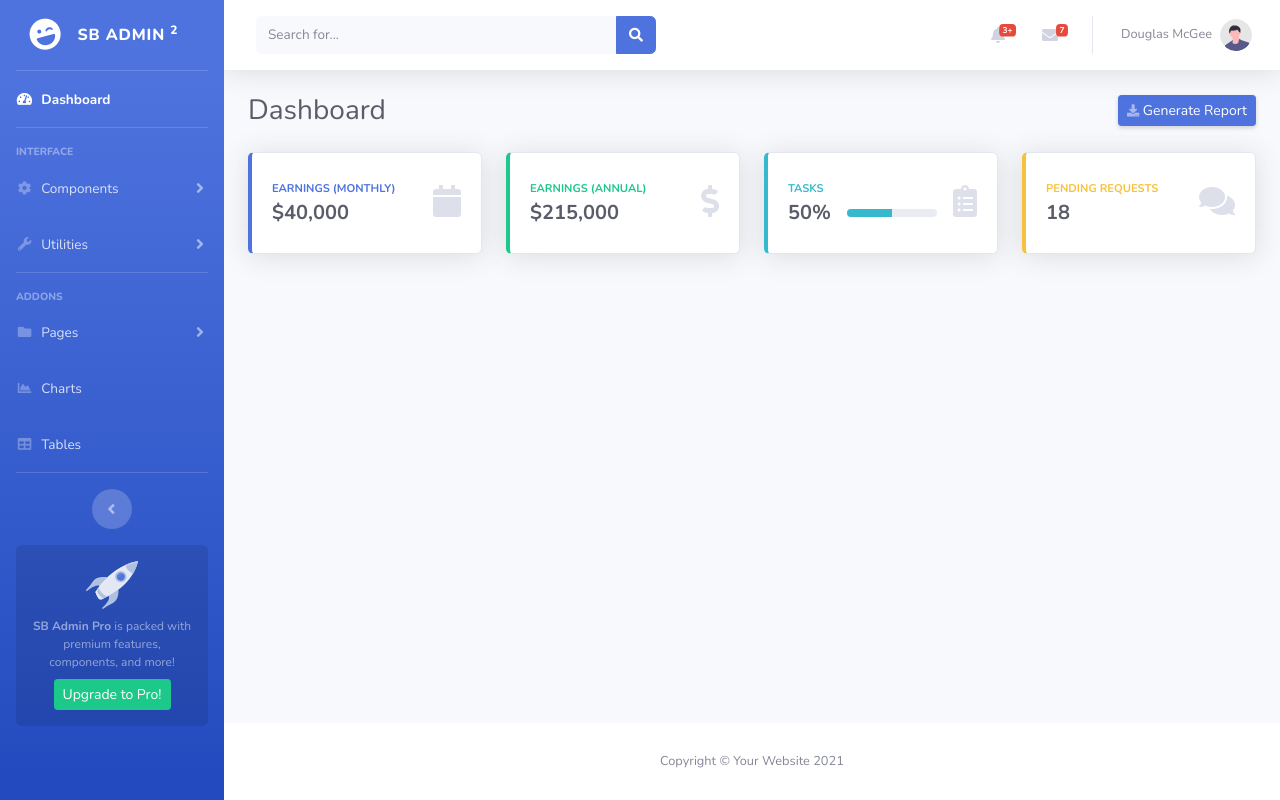
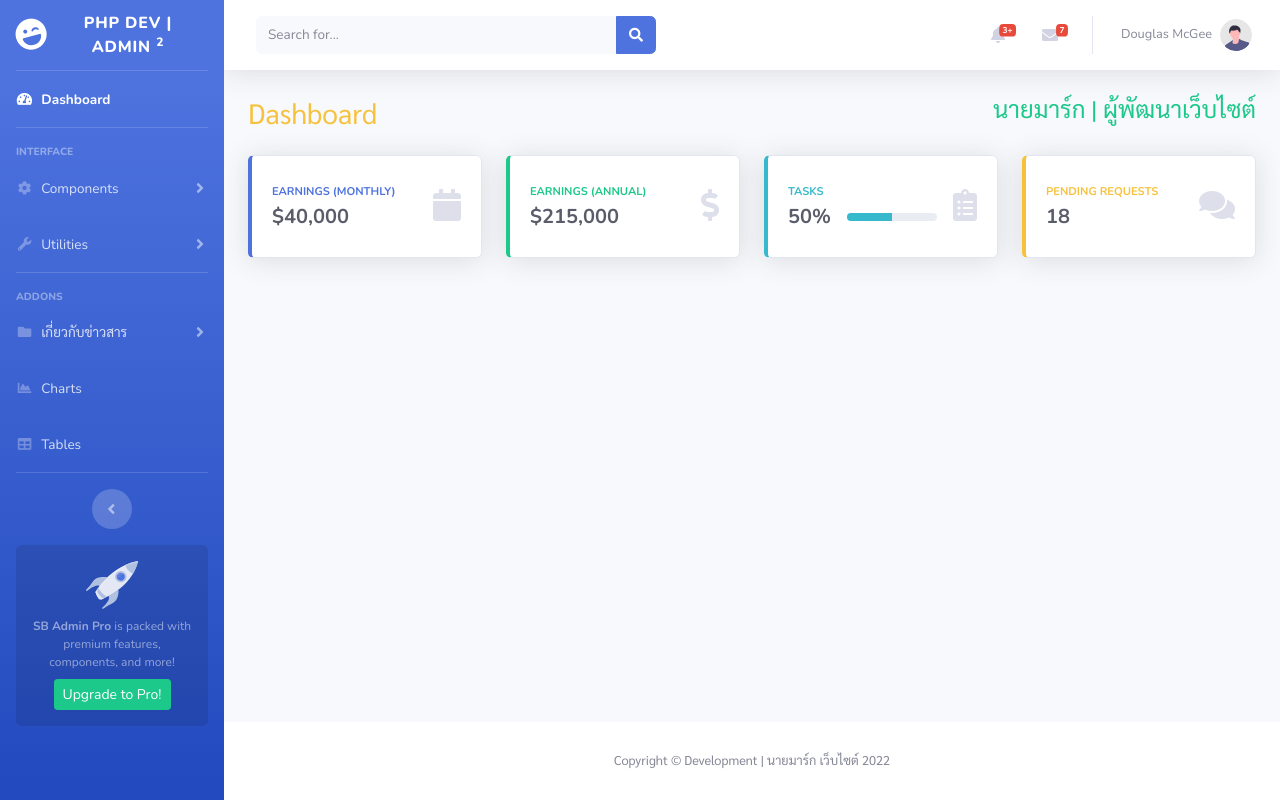
Before and after one commit to moloozaza456/dev_cirweek15, a PHP site: page /admin/index.php in a window 1280 px wide. Run offline with PHP 8.4, Linux system fonts and the light colour scheme.

Commit message:
update v2

```diff
--- /dev/null
+++ b/admin/css/customers.css
@@ -0,0 +1,10 @@
+h1,h2,h3,h4,h5,h6{
+    font-family: 'Sarabun', sans-serif;
+}
+
+.span{
+    font-family: 'Sarabun', sans-serif;
+}
+.collapse-item{
+    font-family: 'Sarabun', sans-serif;
+}
--- a/admin/includes/footer.php
+++ b/admin/includes/footer.php
@@ -6,7 +6,7 @@
             <footer class="sticky-footer bg-white">
                 <div class="container my-auto">
                     <div class="copyright text-center my-auto">
-                        <span>Copyright &copy; Your Website 2021</span>
+                        <span class="span">Copyright &copy; Development | นายมาร์ก เว็บไซต์ 2022</span>
                     </div>
                 </div>
             </footer>
--- a/admin/includes/header.php
+++ b/admin/includes/header.php
@@ -17,7 +17,10 @@
         href="https://fonts.googleapis.com/css?family=Nunito:200,200i,300,300i,400,400i,600,600i,700,700i,800,800i,900,900i"
         rel="stylesheet">
 
-    <!-- Custom styles for this template-->
+        <link href="https://fonts.googleapis.com/css2?family=Sarabun&display=swap" rel="stylesheet">
+        <link rel="stylesheet" href="css/customers.css">
+
+        <!-- Custom styles for this template-->
     <link href="css/sb-admin-2.min.css" rel="stylesheet">
 
 </head>
--- a/admin/includes/sidebar.php
+++ b/admin/includes/sidebar.php
@@ -2,11 +2,11 @@
         <ul class="navbar-nav bg-gradient-primary sidebar sidebar-dark accordion" id="accordionSidebar">
 
             <!-- Sidebar - Brand -->
-            <a class="sidebar-brand d-flex align-items-center justify-content-center" href="index.html">
+            <a class="sidebar-brand d-flex align-items-center justify-content-center" href="index.php">
                 <div class="sidebar-brand-icon rotate-n-15">
                     <i class="fas fa-laugh-wink"></i>
                 </div>
-                <div class="sidebar-brand-text mx-3">SB Admin <sup>2</sup></div>
+                <div class="sidebar-brand-text mx-3">PHP Dev | Admin <sup>2</sup></div>
             </a>
 
             <!-- Divider -->
@@ -14,7 +14,7 @@
 
             <!-- Nav Item - Dashboard -->
             <li class="nav-item active">
-                <a class="nav-link" href="index.html">
+                <a class="nav-link" href="index.php">
                     <i class="fas fa-fw fa-tachometer-alt"></i>
                     <span>Dashboard</span></a>
             </li>
@@ -71,18 +71,18 @@
             <li class="nav-item">
                 <a class="nav-link collapsed" href="#" data-toggle="collapse" data-target="#collapsePages" aria-expanded="true" aria-controls="collapsePages">
                     <i class="fas fa-fw fa-folder"></i>
-                    <span>Pages</span>
+                    <span class="span">เกี่ยวกับข่าวสาร</span>
                 </a>
                 <div id="collapsePages" class="collapse" aria-labelledby="headingPages" data-parent="#accordionSidebar">
                     <div class="bg-white py-2 collapse-inner rounded">
-                        <h6 class="collapse-header">Login Screens:</h6>
-                        <a class="collapse-item" href="login.html">Login</a>
-                        <a class="collapse-item" href="register.html">Register</a>
-                        <a class="collapse-item" href="forgot-password.html">Forgot Password</a>
+                        <h6 class="collapse-header">ข่าวประชาสัมพันธ์:</h6>
+                        <a class="collapse-item" href="news1.php">ข่าวประชาสัมพันธ์ 1</a>
+                        <a class="collapse-item" href="news2.php">ข่าวประชาสัมพันธ์ 2</a>
+                        <a class="collapse-item" href="news3.php">ข่าวประชาสัมพันธ์ 3</a>
                         <div class="collapse-divider"></div>
-                        <h6 class="collapse-header">Other Pages:</h6>
-                        <a class="collapse-item" href="404.html">404 Page</a>
-                        <a class="collapse-item" href="blank.html">Blank Page</a>
+                        <h6 class="collapse-header">ข่าวอื่นๆ:</h6>
+                        <a class="collapse-item" href="news4.php">ข่าวกิจกรรม 1</a>
+                        <a class="collapse-item" href="news5.php">ข่าวกิจกรรม 2</a>
                     </div>
                 </div>
             </li>
--- a/admin/index.php
+++ b/admin/index.php
@@ -9,9 +9,8 @@
 
     <!-- Page Heading -->
     <div class="d-sm-flex align-items-center justify-content-between mb-4">
-                        <h1 class="h3 mb-0 text-gray-800">Dashboard</h1>
-                        <a href="#" class="d-none d-sm-inline-block btn btn-sm btn-primary shadow-sm"><i
-                                class="fas fa-download fa-sm text-white-50"></i> Generate Report</a>
+        <h1 class="h3 mb-0 text-warning">Dashboard</h1>
+        <h4 class="text-success">นายมาร์ก | ผู้พัฒนาเว็บไซต์</h4>
     </div>
 
     <!-- Content Row -->
@@ -67,9 +66,7 @@
                                 </div>
                                 <div class="col">
                                     <div class="progress progress-sm mr-2">
-                                                        <div class="progress-bar bg-info" role="progressbar"
-                                                            style="width: 50%" aria-valuenow="50" aria-valuemin="0"
-                                                            aria-valuemax="100"></div>
+                                        <div class="progress-bar bg-info" role="progressbar" style="width: 50%" aria-valuenow="50" aria-valuemin="0" aria-valuemax="100"></div>
                                     </div>
                                 </div>
                             </div>
@@ -113,6 +110,6 @@
 
 
 
-<?php include("includes/footer.php");?>
-<?php include("includes/logoutmodal.php");?>
-<?php include("includes/script.php");?>
+<?php include("includes/footer.php"); ?>
+<?php include("includes/logoutmodal.php"); ?>
+<?php include("includes/script.php"); ?>
```
Also changed, not shown: admin/news1.php (added, +21 -0 lines), admin/news2.php (added, +21 -0 lines), admin/news3.php (added, +21 -0 lines), admin/news4.php (added, +21 -0 lines), admin/news5.php (added, +21 -0 lines). Lines whose indentation alone changed are shown as unchanged.
